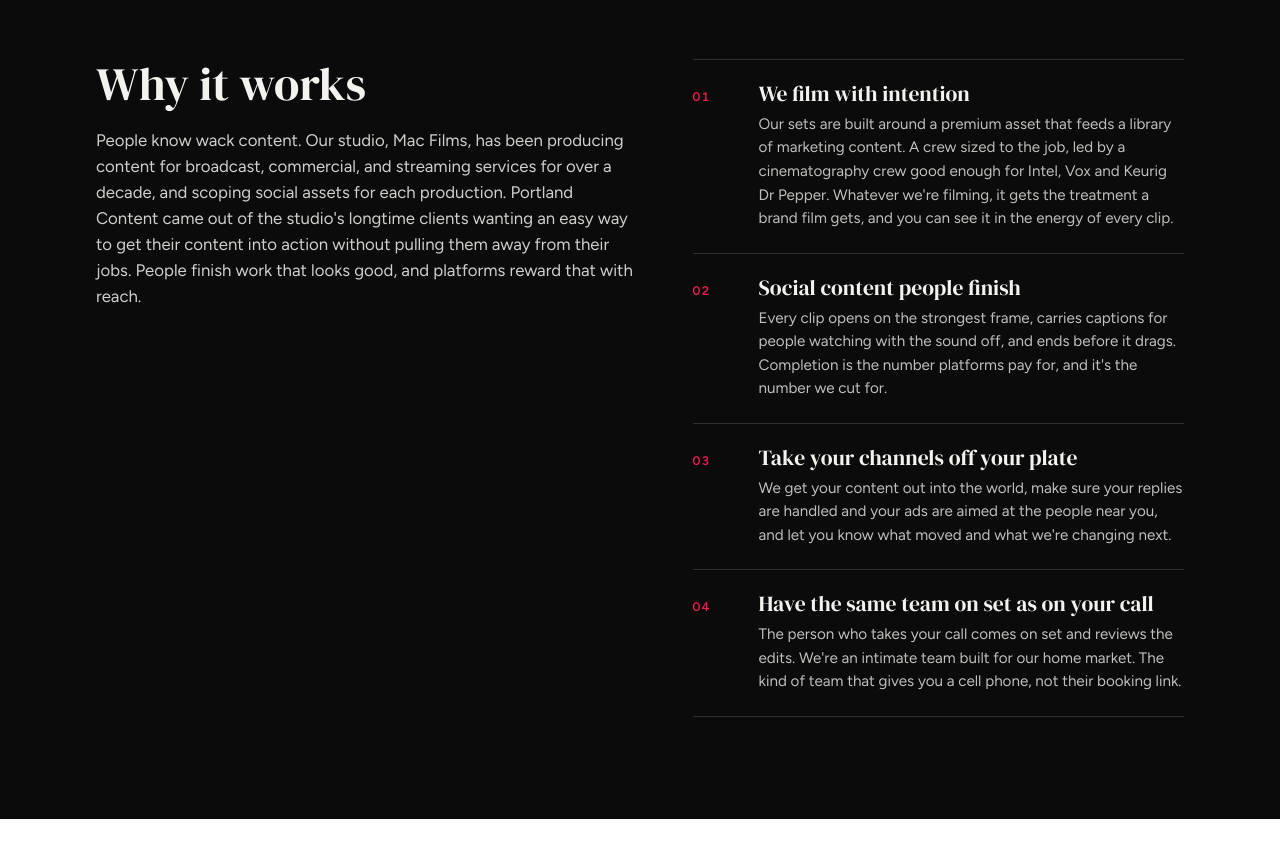
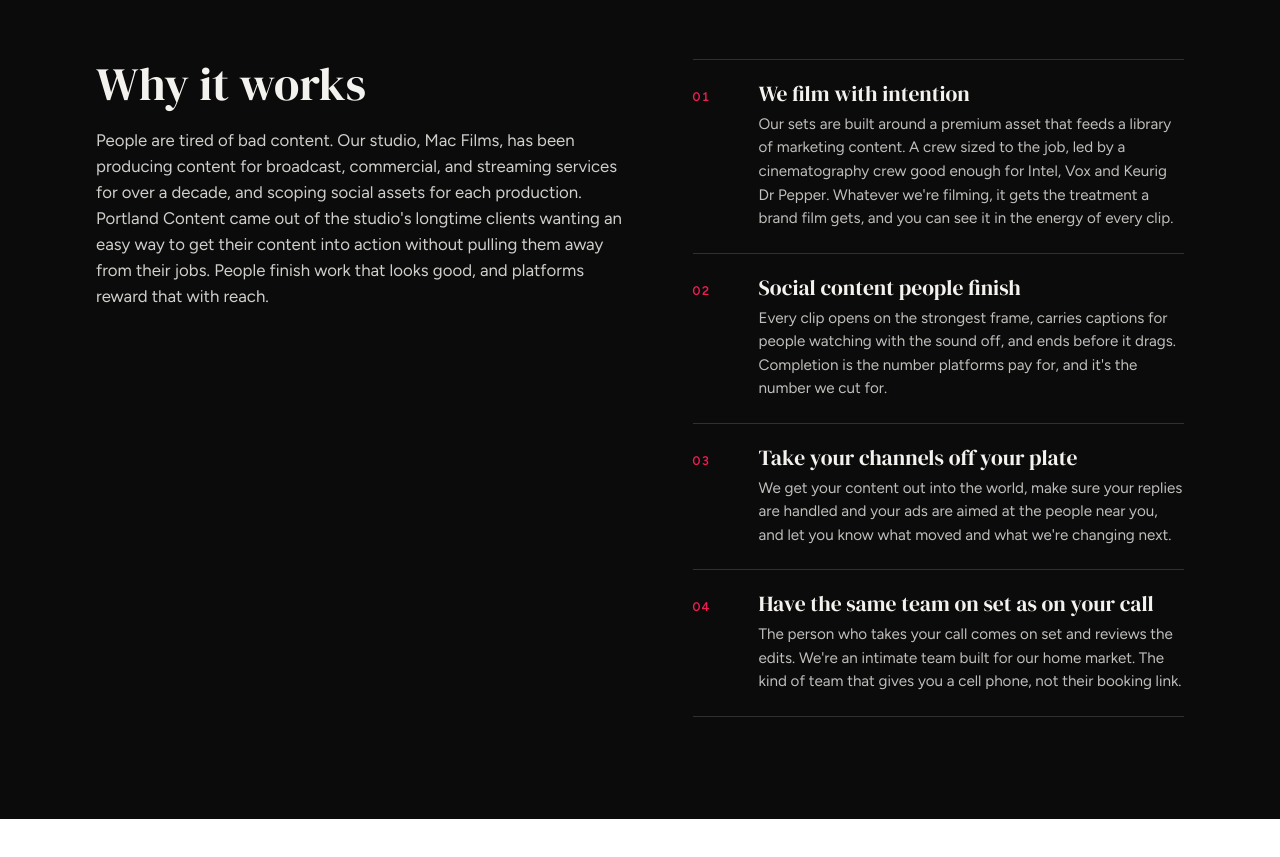
Before and after one commit to codycharlesmcdonald/portlandcontent, a plain HTML site: page index.html in a window 1280 px wide. Shown: the part 900-1757 px from the top of the page. Drawn offline with Linux system fonts and the light colour scheme.

Commit message:
New opening line in Why it works
Co-Authored-By: Claude Opus 5.5 <noreply@anthropic.com>

```diff
--- a/index.html
+++ b/index.html
@@ -57,7 +57,7 @@
     <div class="wrap why">
       <div class="lead">
         <h2>Why it works</h2>
-        <p>People know wack content. Our studio, Mac Films, has been producing content for broadcast, commercial, and streaming services for over a decade, and scoping social assets for each production. Portland Content came out of the studio's longtime clients wanting an easy way to get their content into action without pulling them away from their jobs. People finish work that looks good, and platforms reward that with reach.</p>
+        <p>People are tired of bad content. Our studio, Mac Films, has been producing content for broadcast, commercial, and streaming services for over a decade, and scoping social assets for each production. Portland Content came out of the studio's longtime clients wanting an easy way to get their content into action without pulling them away from their jobs. People finish work that looks good, and platforms reward that with reach.</p>
       </div>
       <div class="rows">
         <div class="row"><span class="n">01</span><h3>We film with intention</h3><p>Our sets are built around a premium asset that feeds a library of marketing content. A crew sized to the job, led by a cinematography crew good enough for Intel, Vox and Keurig Dr Pepper. Whatever we're filming, it gets the treatment a brand film gets, and you can see it in the energy of every clip.</p></div>
```
